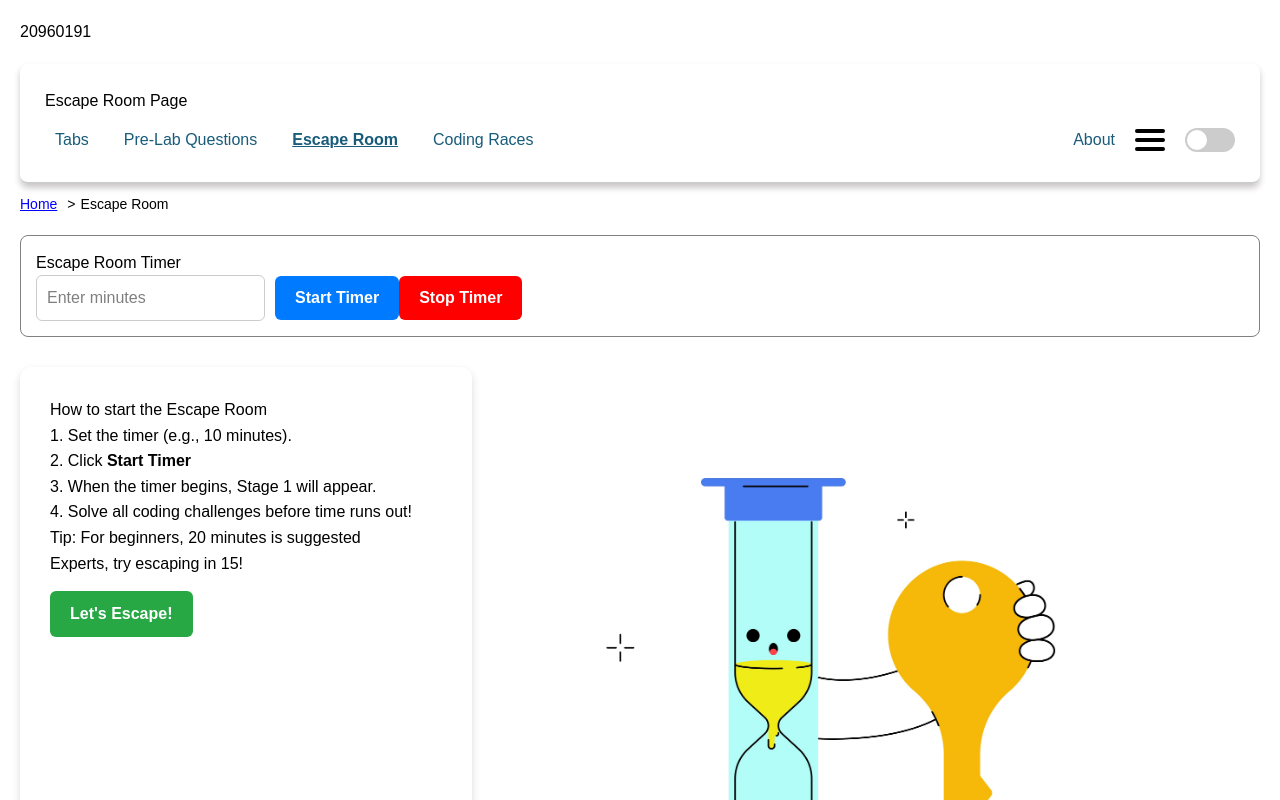
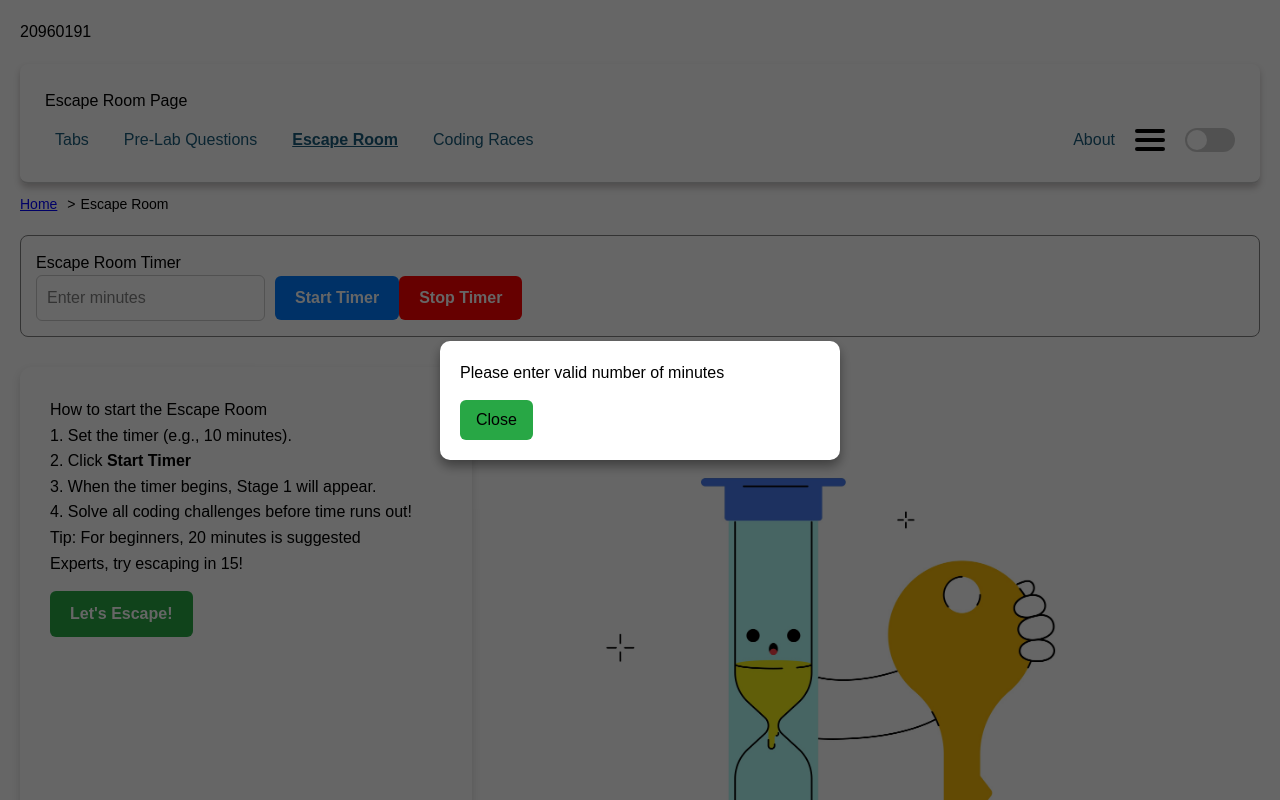
Before and after one commit to lsearle94/nextjs-tabs-assignment, a Next.js app: page /escape-room in a window 1280 px wide. Both pictures are taken after a click on the button "Start Timer". Shown: the top 800 px of the page. Built offline with nearby package versions, Linux system fonts and the light colour scheme.

Commit message:
Updated dialogue box to be centered and blend nicer with page

```diff
--- a/src/app/escape-room/page.tsx
+++ b/src/app/escape-room/page.tsx
@@ -61,7 +61,7 @@ export default function EscapeRoom() {
             //Reset Stage 1
             setUserAnswer(initialCode);
             setFeedback("");
-            alert("Time is up! You did not escape.");
+            setDialogue("Time is up! You did not escape.");
             return;
         }
     const timer = setInterval(() => {
@@ -82,7 +82,7 @@ export default function EscapeRoom() {
         const minutes = parseInt(inputTime, 10);
         const seconds = minutes * 60;
         if (isNaN(minutes) || minutes <= 0) {
-            alert("Please enter valid number of minutes");
+            setDialogue("Please enter valid number of minutes");
             return;
         }
         setTimeLeft(seconds);
@@ -110,7 +110,7 @@ export default function EscapeRoom() {
         //Reset the Stage 1 data
         setUserAnswer(initialCode);
         setFeedback("");
-        alert("You stopped the game, you did not escape!");
+        setDialogue("You stopped the game, you did not escape!");
     };
 
     //Game Play State
@@ -177,6 +177,8 @@ export default function EscapeRoom() {
     const [showMiniGame1, setShowMiniGame1] = useState(false);
     const [miniGame1Code, setMiniGame1Ciode] = useState("");
     const [miniGame1Feedback, setMiniGame1Feedback] = useState("");
+
+    const [dialogue, setDialogue] = useState<string | null>(null);
 
 
     //Page Styling
@@ -568,6 +570,28 @@ export default function EscapeRoom() {
             alignItems: "center",
             zIndex: 1000,
         },
+        dialoguePopup: {
+            position: "fixed" as "fixed",
+            top: 0,
+            left: 0,
+            right: 0,
+            bottom: 0,
+            background: "rgba(0,0,0,0.6)",
+            display: "flex",
+            justifyContent: "center",
+            alignItems: "center",
+            zIndex: 2000,
+        },
+        dialogueBox: {
+            background: isDark ? "#222" : "#fff",
+            padding: "20px",
+            borderRadius: "10px",
+            width: "400px",
+            maxWidth: "90%",
+            color: isDark ? "#fff" : "#000",
+            boxShadow: "0 6px 12px rgba(0,0,0,0.4)",
+            testAlign: "center" as const,
+        },
 
     };
 
@@ -652,7 +676,7 @@ export default function EscapeRoom() {
                                 {/* Escape Button*/}
                                 <button onClick={() => {
                                     if (!isRunning) {
-                                        alert("Please start the timer before beginning the escape challenge");
+                                        setDialogue("Please start the timer before beginning the escape challenge");
                                     } else {
                                         //Reset Stage 1
                                         setUserAnswer(initialCode);
@@ -734,20 +758,20 @@ export default function EscapeRoom() {
                                 {/* Desk */}
                                 <svg viewBox= "0 0 100 100" style={styles.overlay}>
                                     <polygon points="19,70 37,62 47,65 28,73" fill="rgba(0,0,255,0.3)"
-                                    onClick={() => alert("You notice some scribbles on the desk:\n\n'To unlock the secrets, you'll need to count them all\nstart from nothing and stop at a thousand\nA repeating loop might help you on your way...'")}
+                                    onClick={() => setDialogue("You notice some scribbles on the desk:\n\n'To unlock the secrets, you'll need to count them all\nstart from nothing and stop at a thousand\nA repeating loop might help you on your way...'")}
                                     style={{cursor: "pointer"}}/>
 
                                     {/* Couch */}
-                                    <polygon points="50,90 74,81 85,89 65,98" fill="rgba(0,255,0,0.3)" onClick={() => alert("Hidden under the couch cushion: a note that say's 'TBC'")}
+                                    <polygon points="50,90 74,81 85,89 65,98" fill="rgba(0,255,0,0.3)" onClick={() => setDialogue("Hidden under the couch cushion: a note that say's 'TBC'")}
                                         style={{cursor: "pointer"}}/>
 
                                     {/* Pot Plant */}
                                     <polygon points="13,82 20,81.5 18.5,87 14,87.5" fill="rgba(255,165,0,0.3)" onClick={() => {
                                         if (!plantPasswordFound) {
-                                            alert("Thats odd, there was a note inside this pot plant with a password: P@s5wOrD!");
+                                            setDialogue("Thats odd, there was a note inside this pot plant with a password: P@s5wOrD!");
                                             setPlantPasswordFound(true);
                                         } else {
-                                            alert("Looks to be just a normal plant, nothing further to find here. We already have the password: P@s5wOrD!");
+                                            setDialogue("Looks to be just a normal plant, nothing further to find here. We already have the password: P@s5wOrD!");
                                         }
                                     }}
                                     style={{cursor: "pointer"}}/>
@@ -755,12 +779,12 @@ export default function EscapeRoom() {
                                     {/* Wall Image */}
                                     <polygon points="54,38 59,40 59,50 54,48" fill="rgba(255,0,0,0.3)" onClick={() => {
                                         if (!miniGame1Complete || !miniGame2Complete) {
-                                            alert("There's a hidden safe behind this picture! Now to find the code to open it...");
+                                            setDialogue("There's a hidden safe behind this picture! Now to find the code to open it...");
                                         } else if (!safeOpened) {
-                                            alert("Let's try the code we found on the computer... ")
+                                            setDialogue("Let's try the code we found on the computer... ")
                                             setShowSafePopup(true);
                                         } else {
-                                            alert("We've already opened the safe and found a key.");
+                                            setDialogue("We've already opened the safe and found a key.");
                                         }
                                     }}
                                     style={{cursor: "pointer"}}/>
@@ -768,9 +792,9 @@ export default function EscapeRoom() {
                                     {/* Book */}
                                     <polygon points="71,72 72,72 72,76 71,76" fill="rgba(255,165,0,0.3)" onClick={() => {
                                         if (!escapeKeyFound) {
-                                            alert("There looks to be some sort of strange key hole on the spine of this book. Could there be a key hidden somewhere?")
+                                            setDialogue("There looks to be some sort of strange key hole on the spine of this book. Could there be a key hidden somewhere?")
                                         } else {
-                                            alert("The key fits, you escaped!")
+                                            setDialogue("The key fits, you escaped!")
                                             //Followed by success screen
                                         }
                                     }}
@@ -779,9 +803,9 @@ export default function EscapeRoom() {
                                     {/* Computer */}
                                     <polygon points="27,61 33.5,58.5 34,63 27,66" fill="rgba(0,255,255,0.3)" onClick={() => {
                                         if (!plantPasswordFound) {
-                                            alert("Hmm, it's locked. I wonder if there is a password around here somewhere...");
+                                            setDialogue("Hmm, it's locked. I wonder if there is a password around here somewhere...");
                                         } else {
-                                            alert("Let's use the password from the plant...")
+                                            setDialogue("Let's use the password from the plant...")
                                             setShowComputerPopup(true);
                                         }
                                     }}
@@ -801,11 +825,11 @@ export default function EscapeRoom() {
                                         </input>
                                         <button onClick={() => {
                                             if (computerPasswordInput === "P@s5wOrD!") {
-                                                alert("Access granted. The computer is unlocked.");
+                                                setDialogue("Access granted. The computer is unlocked.");
                                                 setComputerUnlocked(true);
                                                 setShowComputerPopup(false);
                                             } else {
-                                                alert("Incorrect password, try again");
+                                                setDialogue("Incorrect password, try again");
                                             }
                                         }}>Submit</button>
                                         <button onClick={() => setShowComputerPopup(false)} style={{marginLeft: "10px"}}>Cancel</button>
@@ -853,18 +877,31 @@ export default function EscapeRoom() {
                                         </input>
                                         <button onClick={() => {
                                             if (safeCodeInput === "2745-ASDF") {
-                                                alert("The safe opened! There's a key inside.");
+                                                setDialogue("The safe opened! There's a key inside.");
                                                 setSafeOpened(true);
                                                 setEscapeKeyFound(true);
                                                 setShowSafePopup(false);
                                             } else {
-                                                alert("Incorrect code.");
+                                                setDialogue("Incorrect code.");
                                             }
                                         }}>Unlock</button>
                                         <button onClick={() => setShowSafePopup(false)} style={{marginLeft: "10px"}}>Cancel</button>
                                     </div>
                                 </div>
                             )}
+                        </div>
+                    )}
+                    {/* Dialogue Boxes*/}
+                    {dialogue && (
+                        <div style={styles.dialoguePopup}>
+                            <div style={styles.dialogueBox}>
+                                {dialogue.split("\n").map((line, i) => (
+                                    <p key={i}>{line}</p>
+                                ))}
+                                <button style={{marginTop: "15px", padding: "8px 16px", border: "none", borderRadius: "6px", background: "#28a745", color: "fff", cursor: "pointer",}}
+                                    onClick={() => setDialogue(null)}
+                                >Close</button>
+                            </div>
                         </div>
                     )}
                 </main>
```
